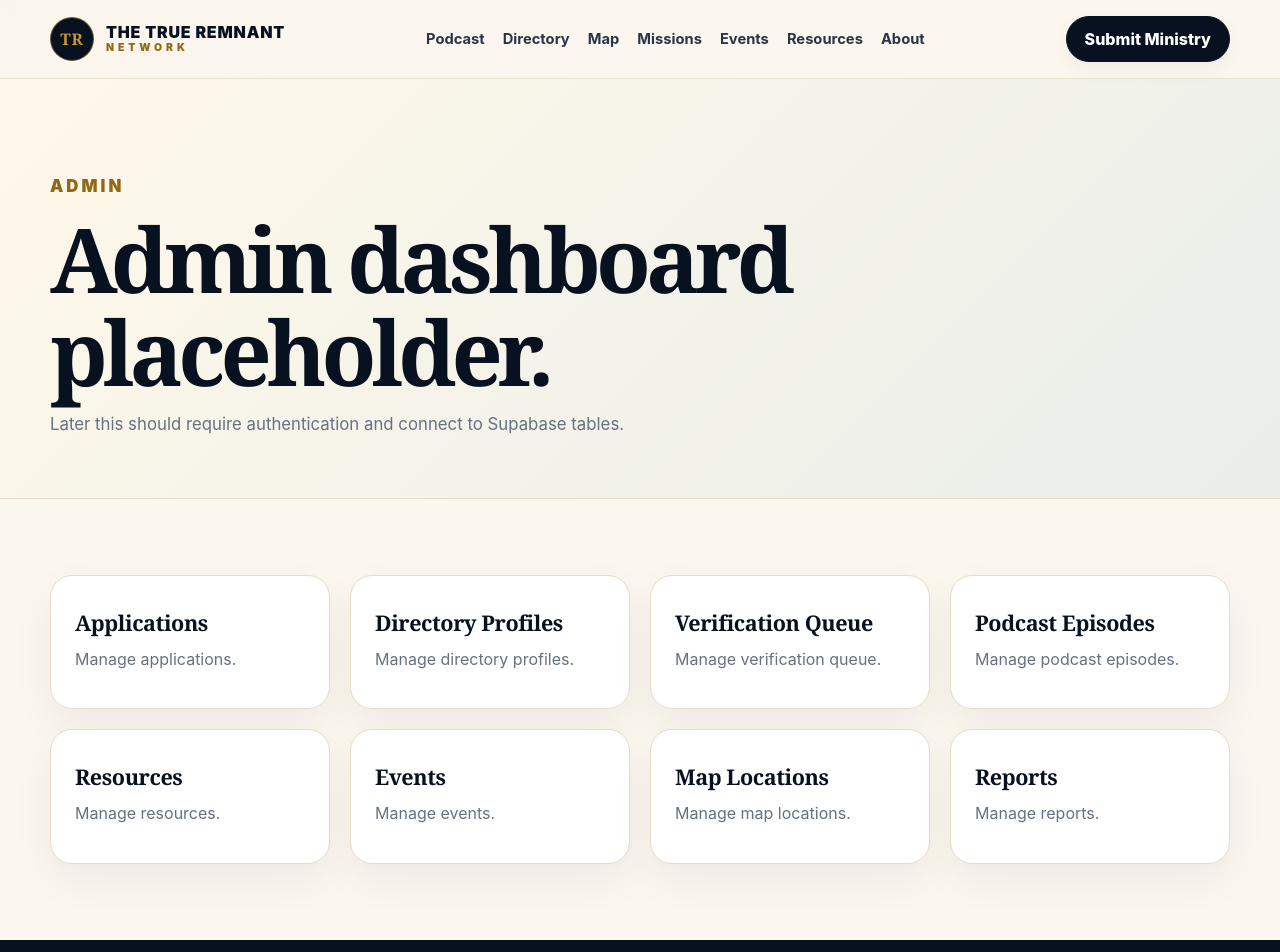
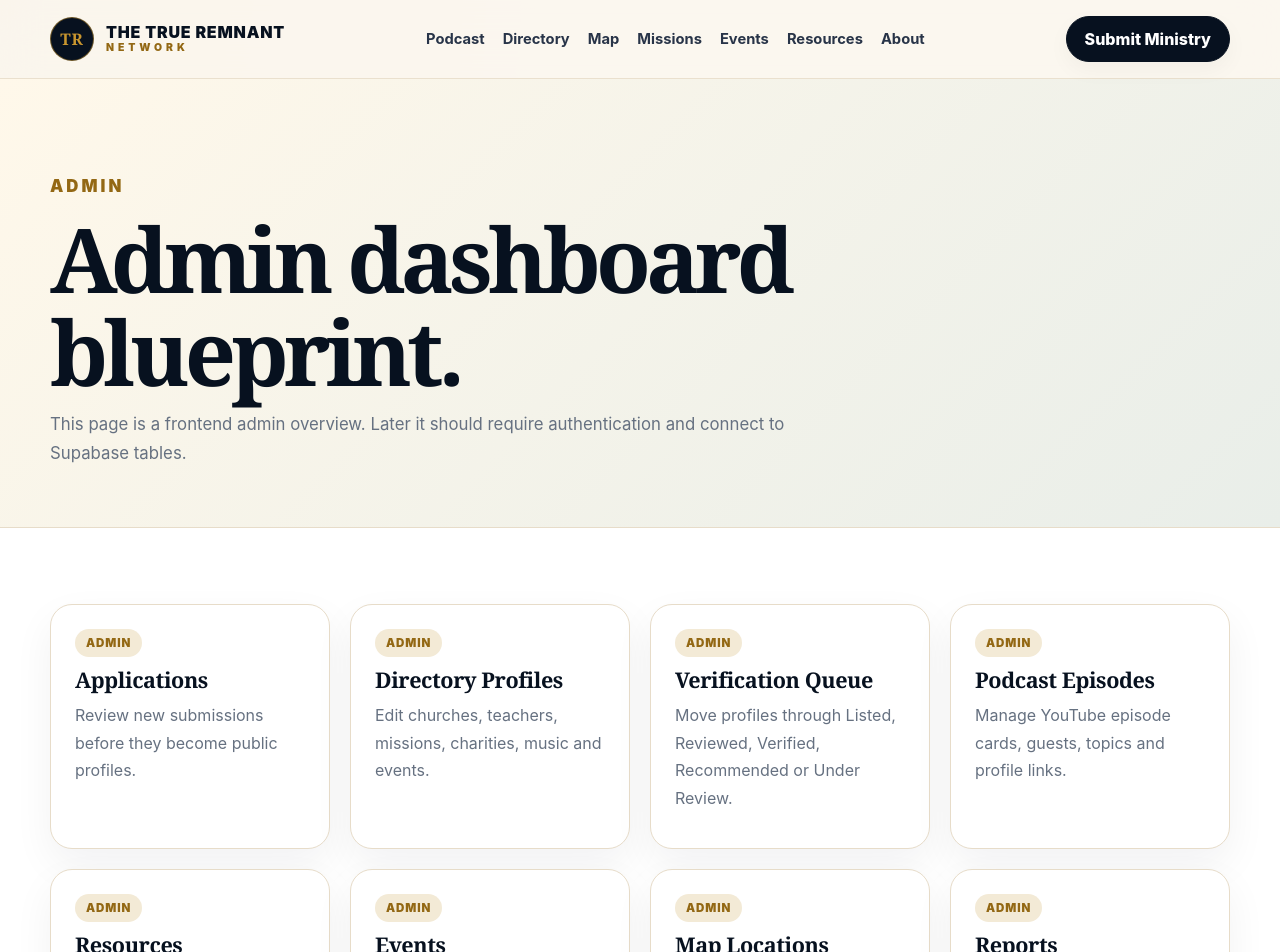
Before and after one commit to dakande85-bit/the-true-remnant-network, a Next.js app: page /admin in a window 1280 px wide. Shown: the top 952 px of the page. Built offline with nearby package versions, Linux system fonts and the light colour scheme.

Commit message:
Build admin overview page

```diff
--- a/src/app/admin/page.tsx
+++ b/src/app/admin/page.tsx
@@ -1,12 +1,12 @@
 const adminAreas = [
-  "Applications",
-  "Directory Profiles",
-  "Verification Queue",
-  "Podcast Episodes",
-  "Resources",
-  "Events",
-  "Map Locations",
-  "Reports"
+  ["Applications", "Review new submissions before they become public profiles."],
+  ["Directory Profiles", "Edit churches, teachers, missions, charities, music and events."],
+  ["Verification Queue", "Move profiles through Listed, Reviewed, Verified, Recommended or Under Review."],
+  ["Podcast Episodes", "Manage YouTube episode cards, guests, topics and profile links."],
+  ["Resources", "Add books, music, teaching audio, devotionals and Bible tools."],
+  ["Events", "Approve event cards and official external organiser links."],
+  ["Map Locations", "Add city, country, latitude and longitude for approved profiles."],
+  ["Reports", "Track concerns, updates, corrections and removal requests."]
 ];
 
 export default function AdminPage() {
@@ -15,16 +15,20 @@ export default function AdminPage() {
       <section className="page-hero">
         <div className="container">
           <p className="kicker">Admin</p>
-          <h1>Admin dashboard placeholder.</h1>
-          <p>Later this should require authentication and connect to Supabase tables.</p>
+          <h1>Admin dashboard blueprint.</h1>
+          <p>
+            This page is a frontend admin overview. Later it should require authentication and connect to Supabase tables.
+          </p>
         </div>
       </section>
-      <section className="section">
+
+      <section className="section section-muted">
         <div className="container grid grid-4">
-          {adminAreas.map((area) => (
+          {adminAreas.map(([area, description]) => (
             <article className="card" key={area}>
+              <span className="badge">Admin</span>
               <h3>{area}</h3>
-              <p>Manage {area.toLowerCase()}.</p>
+              <p>{description}</p>
             </article>
           ))}
         </div>
```
